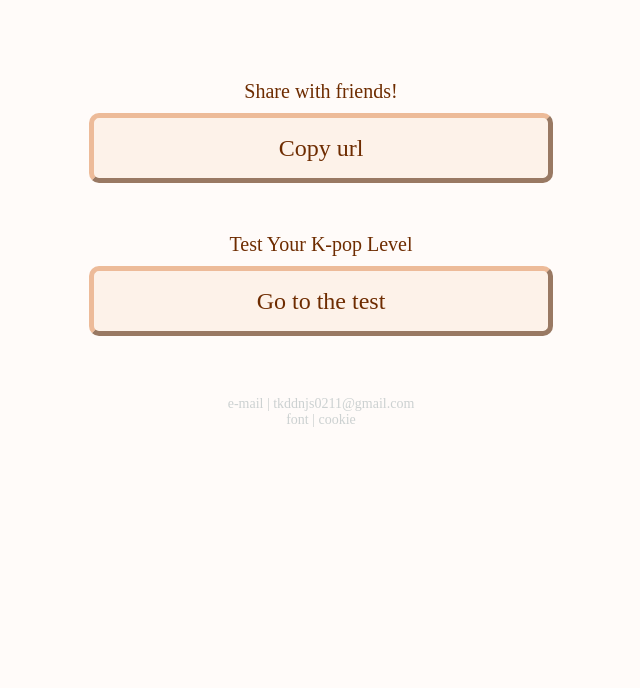
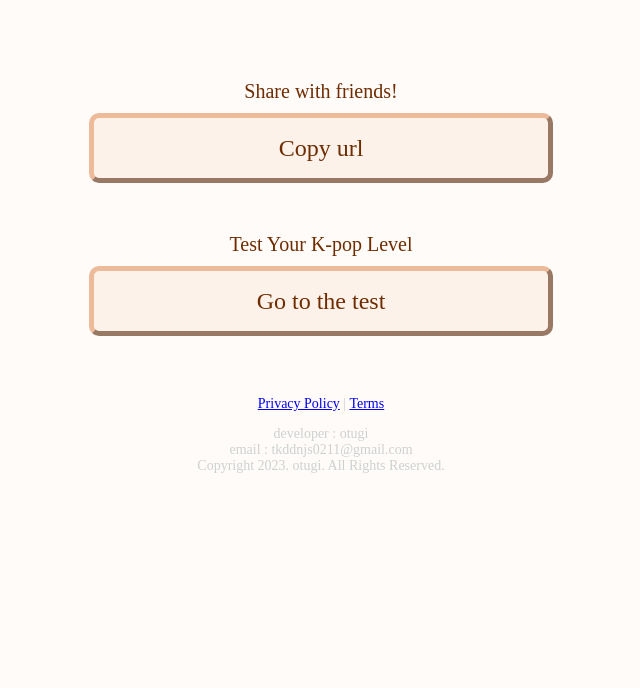
Before and after one commit to SangwonPark0211/Kpop-Level-Test, a plain HTML site: page finish.html in a window 1280 px wide. Shown: the part 195-883 px from the top of the page, without its empty margins (319-959 px from the left). Before the commit the page ends 823 px from the top, so only its background shows below. Drawn offline with Linux system fonts and the light colour scheme; no server answers; a web font is replaced by a local one.

Commit message:
add: privacy policy and terms

```diff
--- a/finish.html
+++ b/finish.html
@@ -44,10 +44,21 @@
         <p id="startText">Test Your K-pop Level</p>
         <button id="startButton" onclick="start()" >Go to the test</button>
       </div>
-      <div id="dev">
+      <!-- <div id="dev">
         e-mail | tkddnjs0211@gmail.com<br>
         font | cookie
-      </div>
+      </div> -->
+      <footer id="dev">
+        <nav>
+            <a href='privacy.html' target='_blank'>Privacy Policy</a> |
+            <a href='terms.html' target='_blank'>Terms</a>
+        </nav>
+        <p>
+            <span>developer : otugi</span><br/>
+            <span>email : tkddnjs0211@gmail.com</span><br/>
+            <span>Copyright 2023. otugi. All Rights Reserved.</span>
+        </p>
+      </footer>
       <div id="filler"></div>
   </div>
 </body>
```
